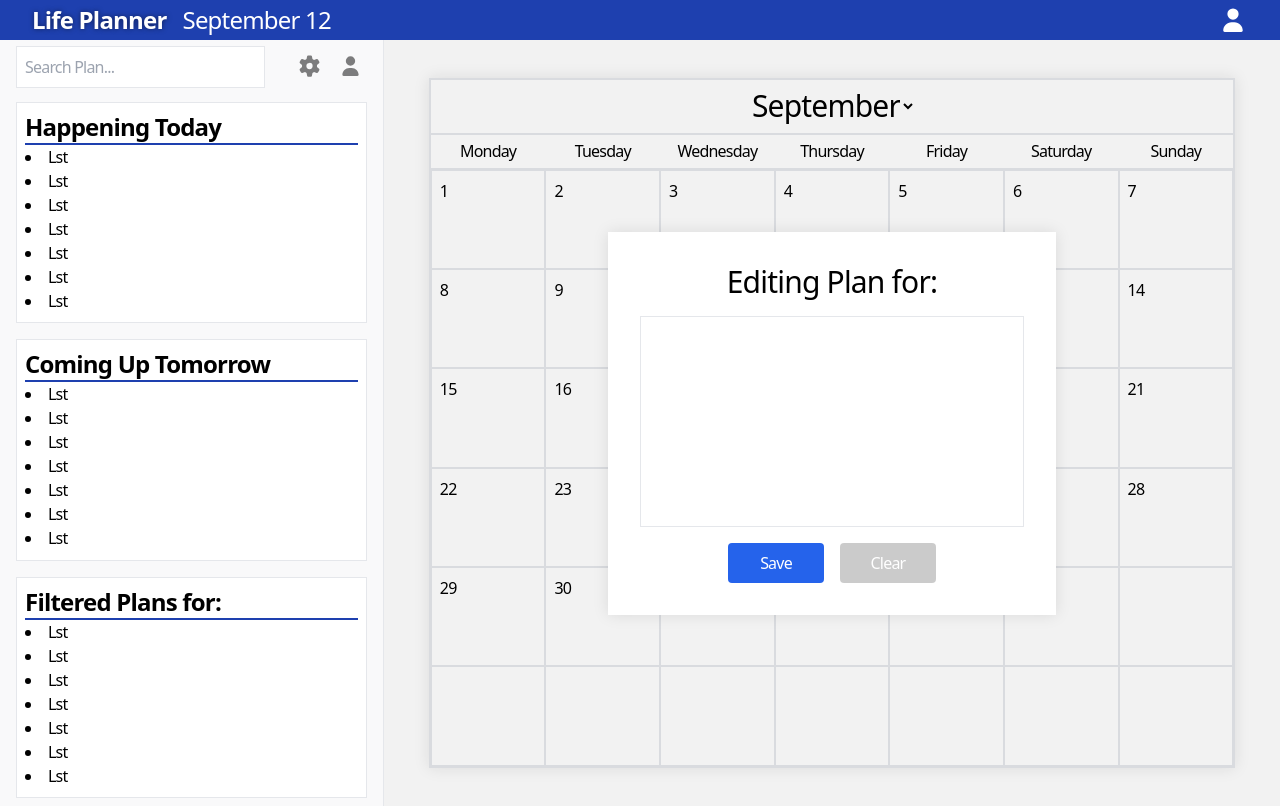
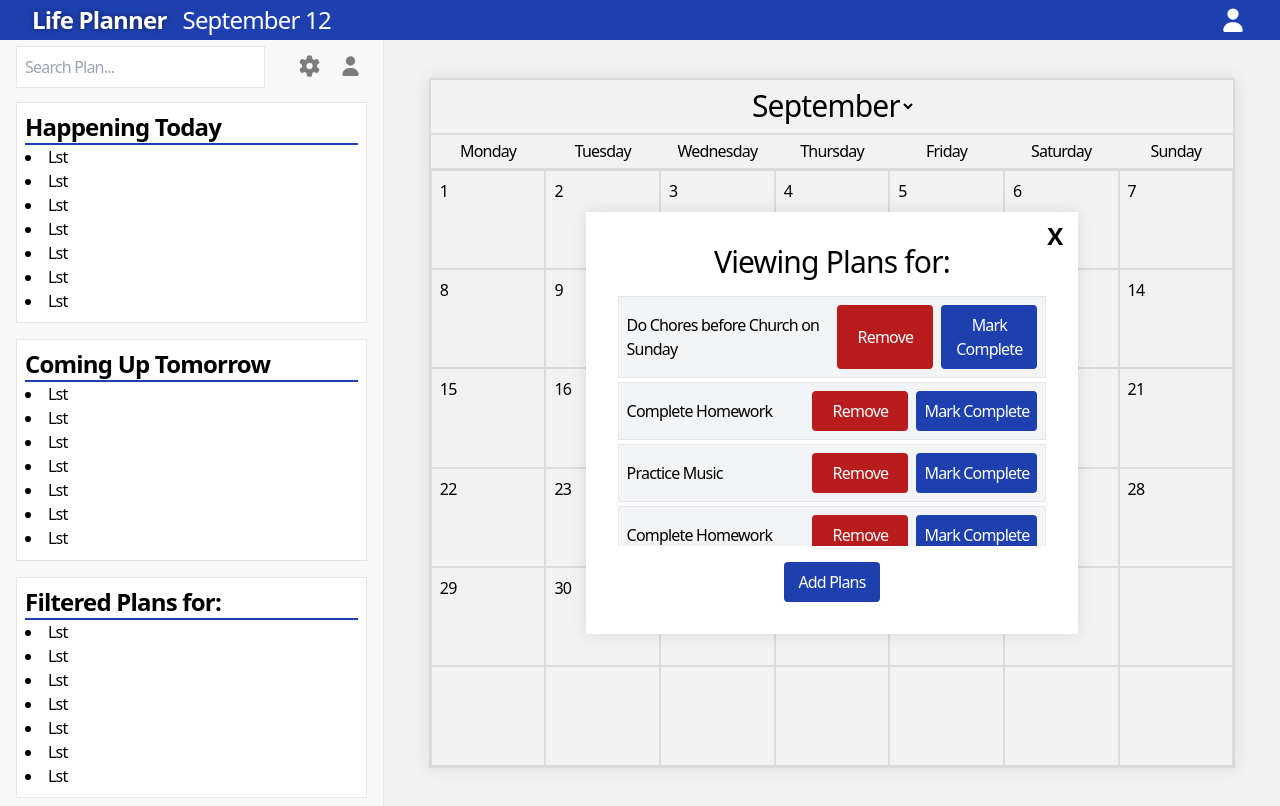
Before and after one commit to lseti1/AngularLifePlanner-1234890, an Angular app: page / in a window 1280 px wide. Both pictures are taken after a click on the item "10". Built offline with nearby package versions, Linux system fonts and the light colour scheme.

Commit message:
Functionality/Styling: Set up the look when selecting a date from the calendar and how plans will be seen in that pop up

```diff
--- a/src/app/calendar-view/selection-view/selection-view.html
+++ b/src/app/calendar-view/selection-view/selection-view.html
@@ -1,10 +1,27 @@
 <div class="absolute flex items-center left-0 top-0 w-full h-full justify-center bg-black/5">
-    <form #form="ngForm" (ngSubmit)="onSubmit(form)" class="flex flex-col justify-start items-center bg-white w-[50%] h-[50%] shadow-sm p-8 gap-4">
-        <h1 class="text-3xl">Editing Plan for: </h1>
-        <input class="bg-white border w-full h-full text-center"/>
+    <form #form="ngForm" (ngSubmit)="onSubmit(form)" class="relative flex flex-col justify-start items-center bg-white w-[55%] h-[55%] shadow-sm p-8 gap-4">
+        <h1 class="text-3xl">Viewing Plans for: </h1>
+        <div class="w-full overflow-auto">
+            <ul class="flex flex-col break-words w-full gap-1">
+                    @for (plan of selectedDatePlans; track plan) {
+                        <li class="flex flex-col border bg-gray-100 p-2 gap-2 ">
+                            <div class="flex flex-row justify-between">
+                                <p class="flex items-center justify-center">{{ plan }}</p>
+                                <div class="flex flex-row gap-2">
+                                    <button type="button" class="red-btn">Remove</button>
+                                    <button type="button" class="blue-btn">Mark Complete</button>
+                                </div>
+                            </div>
+                        </li>
+                    }
+            </ul>
+        </div>
+        <input [(ngModel)]="plan" name="planText" id="planText" type="text" class="hidden bg-white border w-full text-center"/>
         <div class="flex flex-row gap-4">
-            <button type="submit" class="blue-btn">Save</button>
-            <button [ngClass]="selectedPlanText === '' ? 'opacity-20 pointer-events-none' : ''" type="button" class="black-btn" (click)="onClear()">Clear</button>
+            <button type="button" class="blue-btn">Add Plans</button>
+            <button [ngClass]="{'opacity-20 pointesr-pointer-events-none' : plan === '' }" type="button" class="hidden black-btn" (click)="onClear()">Clear</button>
+            <button type="submit" class="hidden green-btn">Save</button>
         </div>
+        <button type="submit" class="absolute top-2 right-4 text-2xl font-semibold hover:text-black/50">X</button>
     </form>
 </div>
--- a/src/app/calendar-view/selection-view/selection-view.ts
+++ b/src/app/calendar-view/selection-view/selection-view.ts
@@ -10,7 +10,8 @@ import { CalendarService } from '../../services/calendar-service';
   styleUrl: './selection-view.css'
 })
 export class SelectionView {
-  public selectedPlanText: string = '';
+  public selectedDatePlans: string[] = ['Do Chores before Church on Sunday', 'Complete Homework', 'Practice Music', 'Complete Homework', 'Practice Music', 'Complete Homework', 'Practice Music'];
+  public plan: string = '';
 
   constructor(
     private calendarService: CalendarService
@@ -18,7 +19,7 @@ export class SelectionView {
   }
 
   onClear(): void {
-    this.selectedPlanText = '';
+    this.plan = '';
   }
 
   onSubmit(formData: NgForm): void {
--- a/src/styles.css
+++ b/src/styles.css
@@ -24,11 +24,11 @@
   }
 
   .blue-btn {
-    @apply bg-blue-600 min-w-[6rem] rounded hover:bg-blue-800 p-2 text-base text-white select-none;
+    @apply bg-blue-800 min-w-[6rem] rounded hover:bg-blue-900 p-2 text-base text-white select-none;
   }
 
   .green-btn {
-    @apply bg-green-600 min-w-[6rem] rounded hover:bg-green-800 p-2 text-base text-white select-none;
+    @apply bg-green-700 min-w-[6rem] rounded hover:bg-green-800 p-2 text-base text-white select-none;
   }
 
   .red-btn {
```
